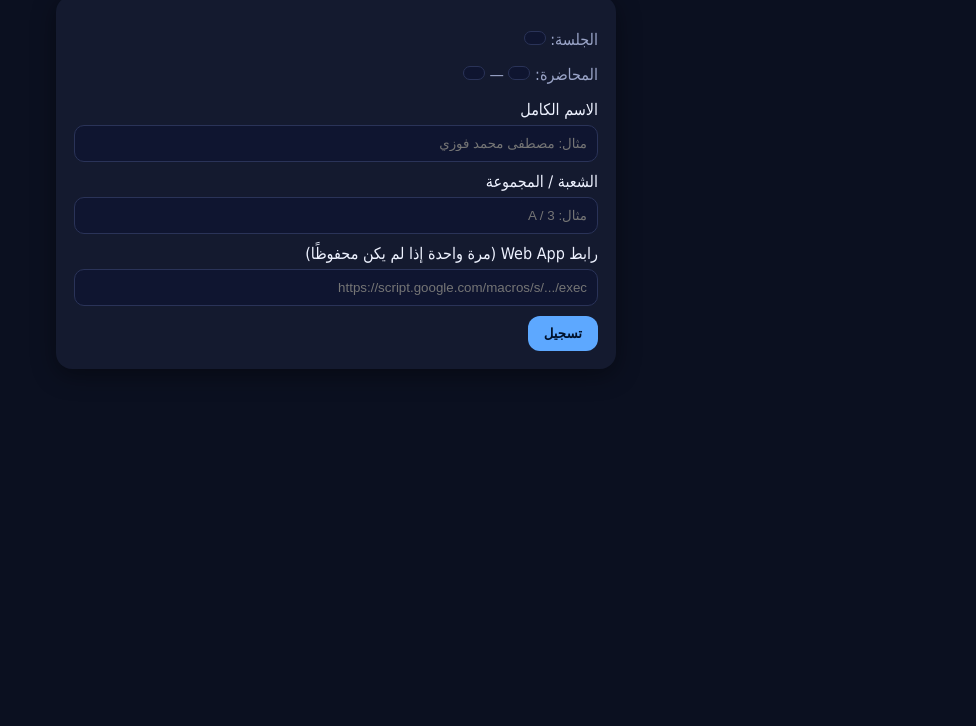
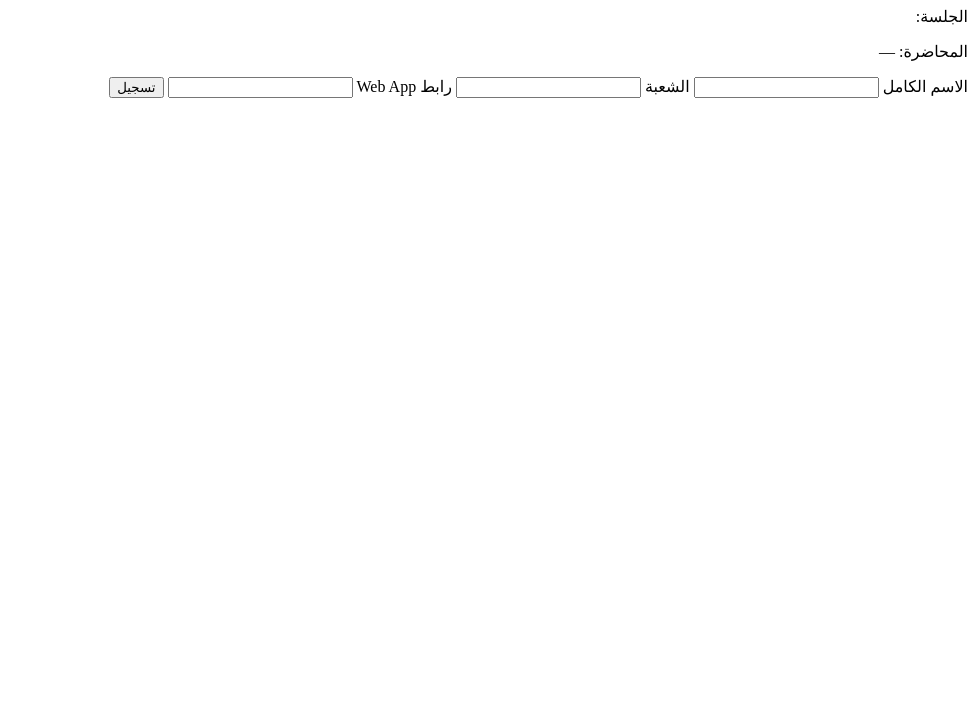
Before and after one commit to mh1-oss/Attendance, a plain HTML site: page student.html in a window 1280 px wide. Shown: the part 74-800 px from the top of the page, without its empty margins (304-1280 px from the left). Drawn offline with Linux system fonts and the light colour scheme.

Commit message:
Update student.html

```diff
--- a/student.html
+++ b/student.html
@@ -1,96 +1,30 @@
 <!doctype html>
 <html lang="ar" dir="rtl">
 <head>
-  <meta charset="utf-8" />
-  <meta name="viewport" content="width=device-width, initial-scale=1" />
+  <meta charset="utf-8">
   <title>تسجيل حضور – الطالب</title>
-  <style>
-    :root{--bg:#0b1020;--card:#141a2f;--text:#eef2ff;--muted:#9aa4c7;--accent:#5da8ff}
-    *{box-sizing:border-box}
-    body{margin:0;font-family:tahoma,arial,sans-serif;background:#0b1020;color:#eef2ff}
-    .container{max-width:600px;margin:0 auto;padding:20px}
-    .card{background:#141a2f;border-radius:16px;padding:18px;box-shadow:0 6px 24px #0006;margin:12px 0}
-    h1{margin:0 0 10px}
-    label{display:block;margin:10px 0 6px}
-    input{width:100%;padding:10px;border-radius:10px;border:1px solid #2a3358;background:#0f1530;color:#fff}
-    button{display:inline-block;padding:10px 16px;border-radius:12px;border:none;background:#5da8ff;color:#00112b;font-weight:700;cursor:pointer}
-    .muted{color:#9aa4c7}
-    .pill{display:inline-block;background:#0f1530;border:1px solid #2a3358;padding:6px 10px;border-radius:999px}
-  </style>
 </head>
 <body>
-  <div class="container">
-    <h1>تسجيل الحضور</h1>
-    <div class="card">
-      <p class="muted">الجلسة: <span id="sess" class="pill"></span></p>
-      <p class="muted">المحاضرة: <span id="ltitle" class="pill"></span> — <span id="ldate" class="pill"></span></p>
+  <h1>تسجيل الحضور</h1>
 
-      <label>الاسم الكامل</label>
-      <input id="name" placeholder="مثال: مصطفى محمد فوزي" />
+  <p>الجلسة: <span id="sess"></span></p>
+  <p>المحاضرة: <span id="ltitle"></span> — <span id="ldate"></span></p>
 
-      <label>الشعبة / المجموعة</label>
-      <input id="section" placeholder="مثال: A / 3" />
+  <label>الاسم الكامل</label>
+  <input id="name">
 
-      <div id="epWrap">
-        <label>رابط Web App (مرة واحدة إذا لم يكن محفوظًا)</label>
-        <input id="endpoint" placeholder="https://script.google.com/macros/s/.../exec" />
-      </div>
+  <label>الشعبة</label>
+  <input id="section">
 
-      <div style="margin-top:10px">
-        <button id="send">تسجيل</button>
-      </div>
-      <p id="ok" class="muted" style="display:none;margin-top:10px">✅ تم تسجيل حضورك. شكراً لك.</p>
-    </div>
-  </div>
+  <label>رابط Web App</label>
+  <input id="endpoint">
 
-  <script>
-  (function(){
-    const P = new URLSearchParams(location.search);
-    const S = (P.get('s')||'').trim();
-    const T = (P.get('t')||'').trim();
-    const D = (P.get('d')||'').trim();
-    const EP_PARAM = (P.get('ep')||'').trim();
+  <button id="send">تسجيل</button>
+  <p id="ok" style="display:none">✅ تم تسجيل حضورك</p>
 
-    document.getElementById('sess').textContent = S;
-    document.getElementById('ltitle').textContent = T;
-    document.getElementById('ldate').textContent = D;
-
-    const epInput = document.getElementById('endpoint');
-    const epWrap  = document.getElementById('epWrap');
-    epInput.value = EP_PARAM || localStorage.getItem('qr_ep') || '';
-    if (EP_PARAM){ localStorage.setItem('qr_ep', EP_PARAM); }
-    if (epInput.value){ epWrap.style.display = 'none'; } // نخفي الحقل إذا متوفر
-
-    const nameInput = document.getElementById('name');
-    const secInput  = document.getElementById('section');
-    const ok = document.getElementById('ok');
-
-    document.getElementById('send').onclick = async () => {
-      const EP = (epInput.value||'').trim();
-      if(!EP){ alert('أدخل رابط Web App'); return }
-      localStorage.setItem('qr_ep', EP);
-      if(!S){ alert('رمز الجلسة مفقود (امسح QR من الأستاذ)'); return }
-
-      const payload = {
-        mode: 'add',
-        session: S,
-        lecture_title: T,
-        lecture_date: D,
-        full_name: nameInput.value.trim(),
-        section: secInput.value.trim(),
-        ua: navigator.userAgent
-      };
-      if(!payload.full_name){ alert('أدخل الاسم الكامل'); return }
-
-      try{
-        const res = await fetch(EP, { method:'POST', headers:{'Content-Type':'application/json'}, body: JSON.stringify(payload) });
-        if(!res.ok){ throw new Error('HTTP '+res.status) }
-        ok.style.display='block'; nameInput.value=''; secInput.value='';
-      }catch(e){
-        alert('تعذّر الإرسال. تحقق من النشر والصلاحيات والإنترنت.');
-      }
-    };
-  })();
-  </script>
+<script>
+// الكود الجافاسكربت يوضع هنا (مختصر)
+// يرسل البيانات إلى Google Apps Script عبر fetch POST
+</script>
 </body>
 </html>
```
